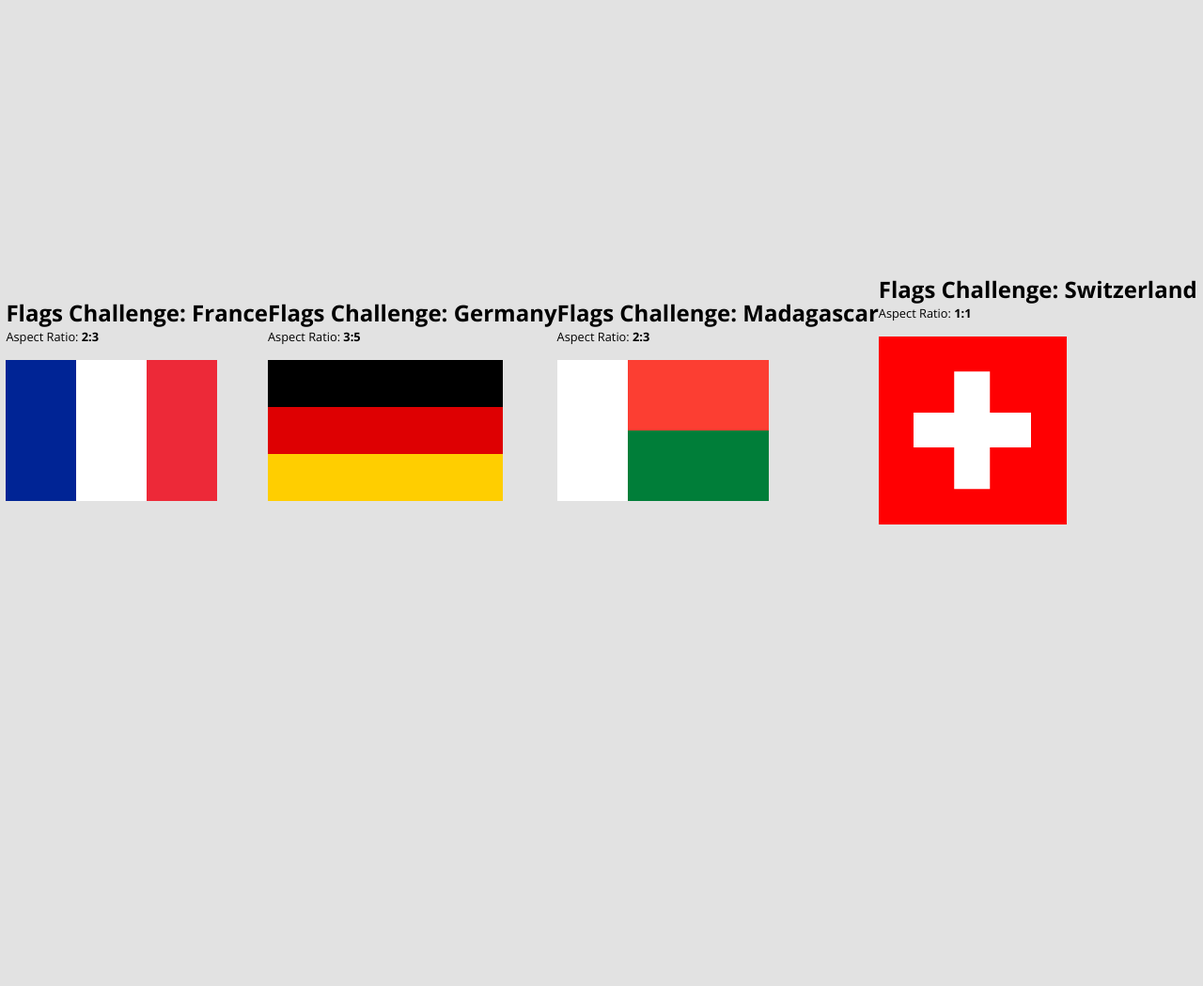
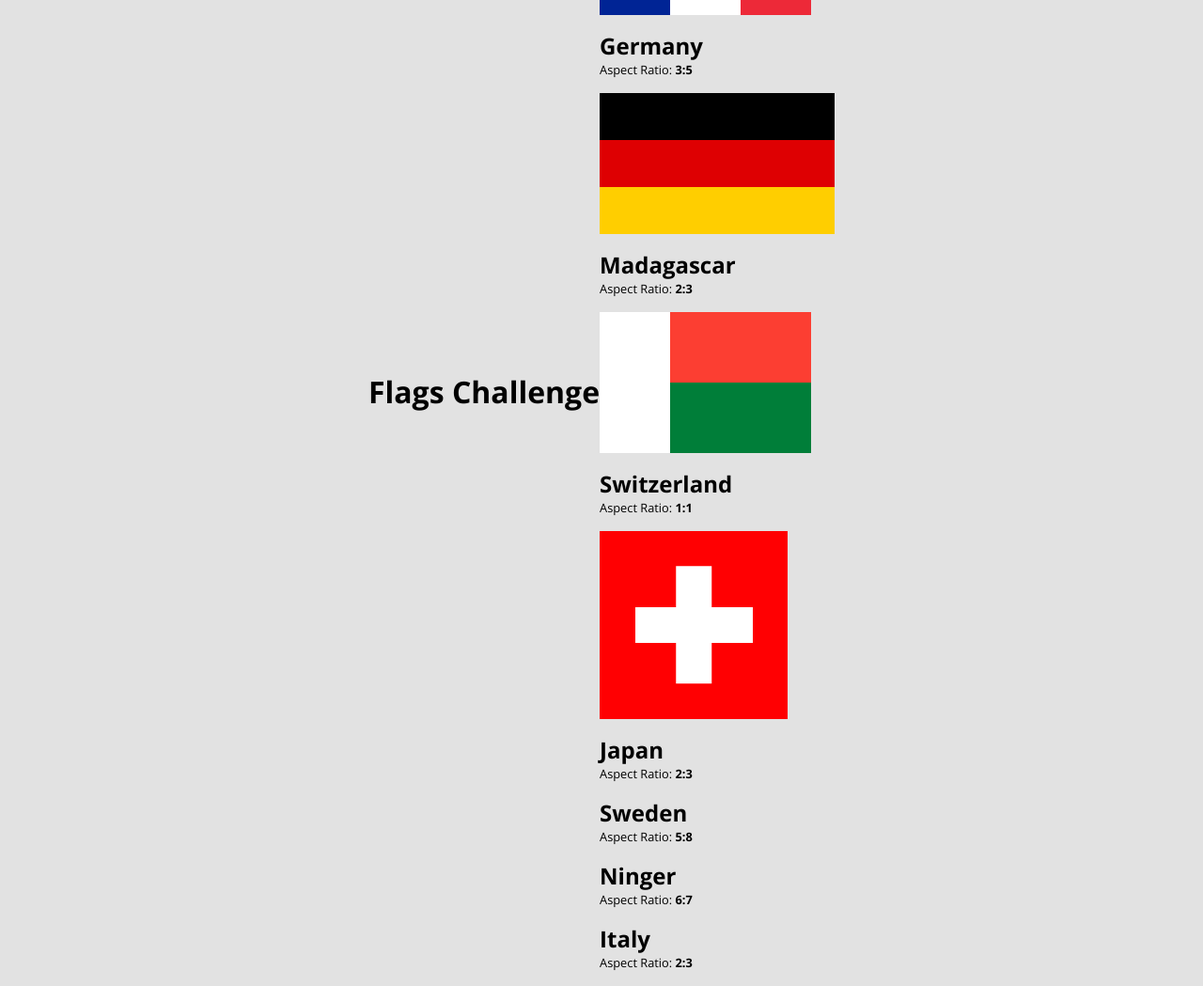
Before and after one commit to diegolazarocs/Flags-Challenge, a plain HTML site: page Flags Challenge/index.html in a window 1280 px wide. Shown: the whole page at 94% size. Before the commit the page ends 832 px from the top, so only its background shows below. Drawn offline with nearby package versions, Linux system fonts and the light colour scheme.

Commit message:
Update index.html

```diff
--- a/Flags Challenge/index.html
+++ b/Flags Challenge/index.html
@@ -7,8 +7,10 @@
     <link rel="stylesheet" href="style.css" />
   </head>
   <body>
+    <h1>Flags Challenge</h1>
+    <main>
       <section class="france">
-      <h2>Flags Challenge: France</h2>
+        <h2>France</h2>
         <h3>Aspect Ratio: <strong>2:3</strong></h3>
 
         <div class="flag-france">
@@ -19,7 +21,7 @@
       </section>
 
       <section class="germany">
-      <h2>Flags Challenge: Germany</h2>
+        <h2>Germany</h2>
         <h3>Aspect Ratio: <strong>3:5</strong></h3>
 
         <div class="flag-germany">
@@ -30,7 +32,7 @@
       </section>
 
       <section class="madagascar">
-      <h2>Flags Challenge: Madagascar</h2>
+        <h2>Madagascar</h2>
         <h3>Aspect Ratio: <strong>2:3</strong></h3>
 
         <div class="flag-madagascar">
@@ -43,7 +45,7 @@
       </section>
 
       <section class="switzerland">
-      <h2>Flags Challenge: Switzerland</h2>
+        <h2>Switzerland</h2>
         <h3>Aspect Ratio: <strong>1:1</strong></h3>
 
         <div class="flag-switzerland">
@@ -51,5 +53,49 @@
           <div class="cross cross2"></div>
         </div>
       </section>
+
+      <section class="france">
+        <h2>Japan</h2>
+        <h3>Aspect Ratio: <strong>2:3</strong></h3>
+
+        <div class="flag-japan">
+          <div class="red5 circle"></div>
+        </div>
+      </section>
+
+      <section class="sweden">
+        <h2>Sweden</h2>
+        <h3>Aspect Ratio: <strong>5:8</strong></h3>
+
+        <div class="flag-sweden">
+          <div class="stripe2 stripe-yellow"></div>
+          <div class="stripe2 stripe-yellow2"></div>
+        </div>
+      </section>
+
+      <section class="ninger">
+        <h2>Ninger</h2>
+        <h3>Aspect Ratio: <strong>6:7</strong></h3>
+
+        <div class="flag-ninger">
+          <div class="orange stripe"></div>
+          <div class="white stripe">
+            <div class="circle-orange"></div>
+          </div>
+          <div class="green2 stripe"></div>
+        </div>
+      </section>
+
+      <section class="italy">
+        <h2>Italy</h2>
+        <h3>Aspect Ratio: <strong>2:3</strong></h3>
+
+        <div class="flag-italy">
+          <div class="green2 stripe"></div>
+          <div class="white stripe"></div>
+          <div class="red stripe"></div>
+        </div>
+      </section>
+    </main>
   </body>
 </html>
```
Lines whose indentation alone changed are shown as unchanged.
